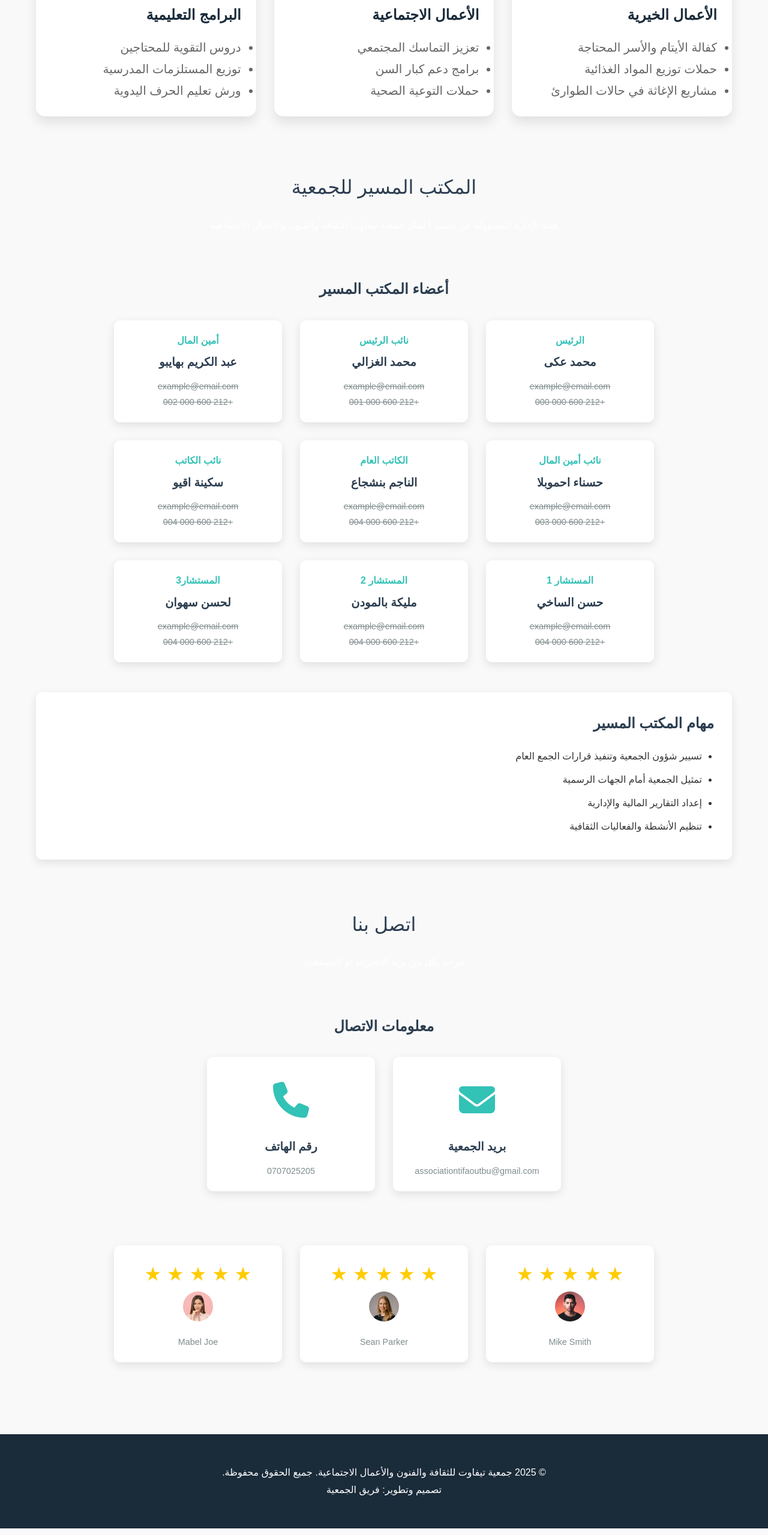
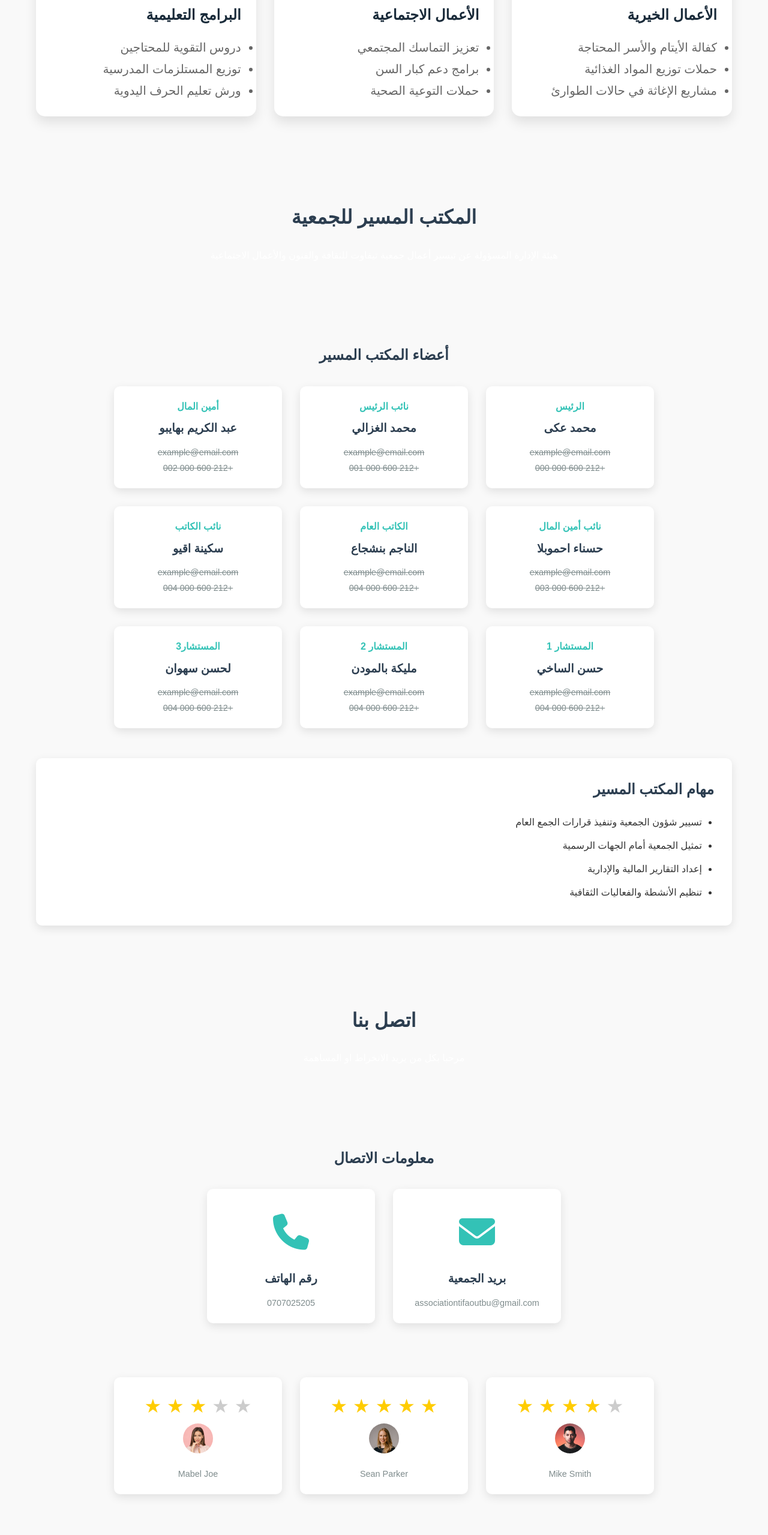
Before and after one commit to tifaot/tifaot.ma, a plain HTML site: page index.html in a window 1280 px wide. Shown: the part 1931-4490 px from the top of the page at 60% size. Drawn offline with nearby package versions, Linux system fonts and the light colour scheme.

Commit message:
تم تحديث الموقع: [اشرح التغييرات]

```diff
--- a/index.html
+++ b/index.html
@@ -54,9 +54,7 @@
         </section>
 
         <div class="sty7">
-            <div  class="sty14" >
-                <img src="pho3.png" alt="" style="width: 50px; height: 50px; ">
-            </div>
+
             <h1 style="margin-top: 50px;" >ما هي الجمعية وما هي اهذافها </h1>
 
             <p>سنقوم بعرض تعريف مختصر لتعرف على الجمعية وايضا معرفة الاهداف التي رسمتها لتحقيقها</p>
@@ -176,16 +174,14 @@
 
 
                 <!-- رأس الصفحة -->
+                <header class="page-header">
+                    <div class="container">
 
-                    <div class="sty7">
-                        <div  class="sty14" >
-                            <img src="pho3.png" alt="" style="width: 80px; height: 80px; ">
-                        </div>
                         <h1 id="home">المكتب المسير للجمعية </h1>
 
                         <p>هيئة الإدارة المسؤولة عن تيسير أعمال جمعية تيفاوت للثقافة والفنون والأعمال الاجتماعية</p>
                     </div>
-
+               </header>
 
                 <!-- المحتوى الرئيسي -->
                 <main class="container">
@@ -288,17 +284,15 @@
 
 
                         <!-- رأس الصفحة -->
+                        <header class="page-header">
+                            <div class="container">
 
-                            <div class="sty7">
-                                <div  class="sty14" >
-                                    <img src="pho3.png" alt="" style="width: 50px; height: 50px; ">
-                                </div>
                                 <h1 id="contact">اتصل بنا </h1>
 
                                 <p>مرحبا بكل من يريد الانخراط او المساهمة</p>
                             </div>
 
-
+                        </header>
                         <!-- المحتوى الرئيسي -->
                         <main class="container">
                             <!-- الفريق الإداري -->
@@ -337,11 +331,11 @@
 
                                             <div class="member-info">
                                                 <div class="rating">
-                                                    <span class="star" data-value="1">★</span>
+                                                    <span class="star" style="color: #ccc;" data-value="1">★</span>
                                                     <span class="star" data-value="2">★</span>
                                                     <span class="star" data-value="3">★</span>
                                                     <span class="star" data-value="4">★</span>
-                                                    <span class="star" data-value="5">★</span>
+                                                    <span class="star"  data-value="5">★</span>
                                                   </div>
                                                 <h3 class="member-name" id="sty21"><img src="user-2.png" alt=""></h3>
                                                 <p class="member-contact" style="text-decoration: none;">Mike Smith</p>
@@ -367,8 +361,8 @@
 
                                             <div class="member-info">
                                                 <div class="rating">
-                                                    <span class="star" data-value="1">★</span>
-                                                    <span class="star" data-value="2">★</span>
+                                                    <span class="star" style="color: #ccc;" data-value="1">★</span>
+                                                    <span class="star" style="color: #ccc;" data-value="2">★</span>
                                                     <span class="star" data-value="3">★</span>
                                                     <span class="star" data-value="4">★</span>
                                                     <span class="star" data-value="5">★</span>
--- a/styl.css
+++ b/styl.css
@@ -438,11 +438,7 @@ header h3{
         color: #666;
         font-size: 20px;
     }
-    .sty14{
 
-       display: none;
-
-    }
     #sty20 img{
         width: 50px;
         height: 50px;
```
